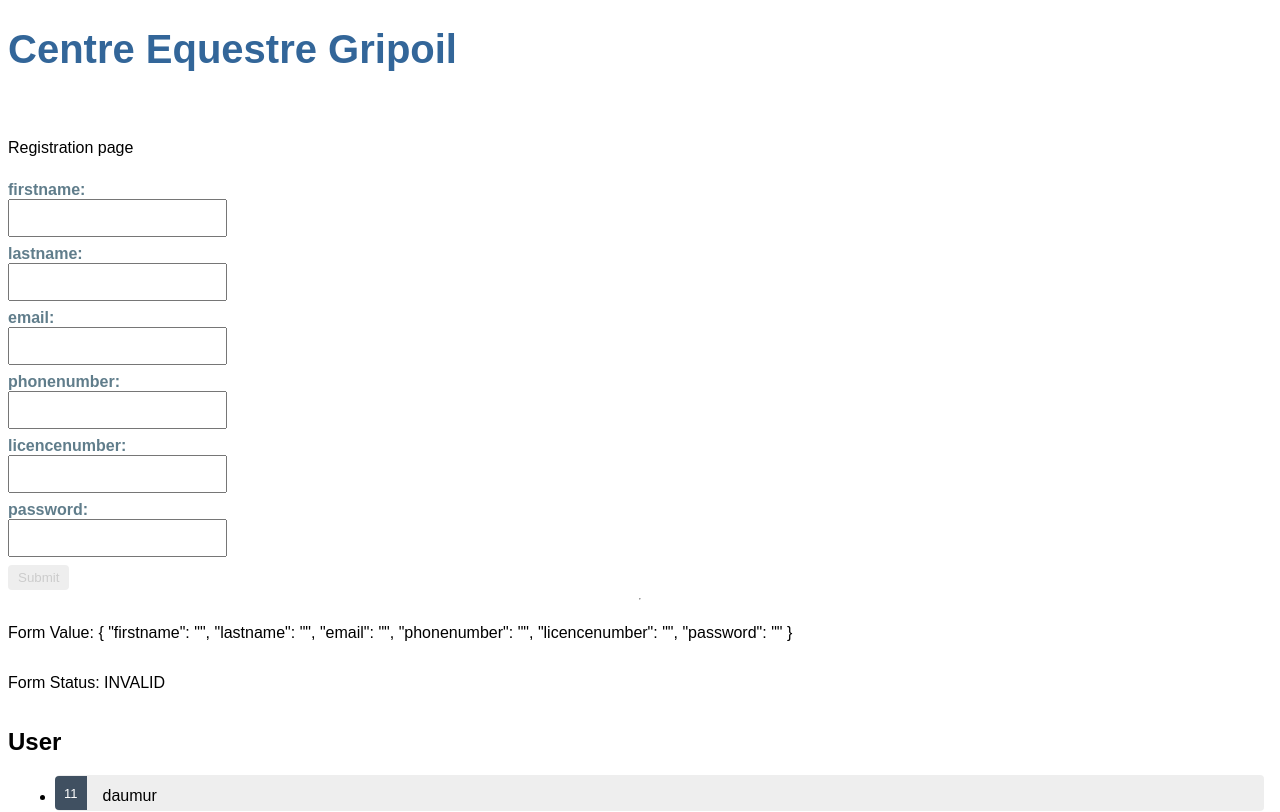
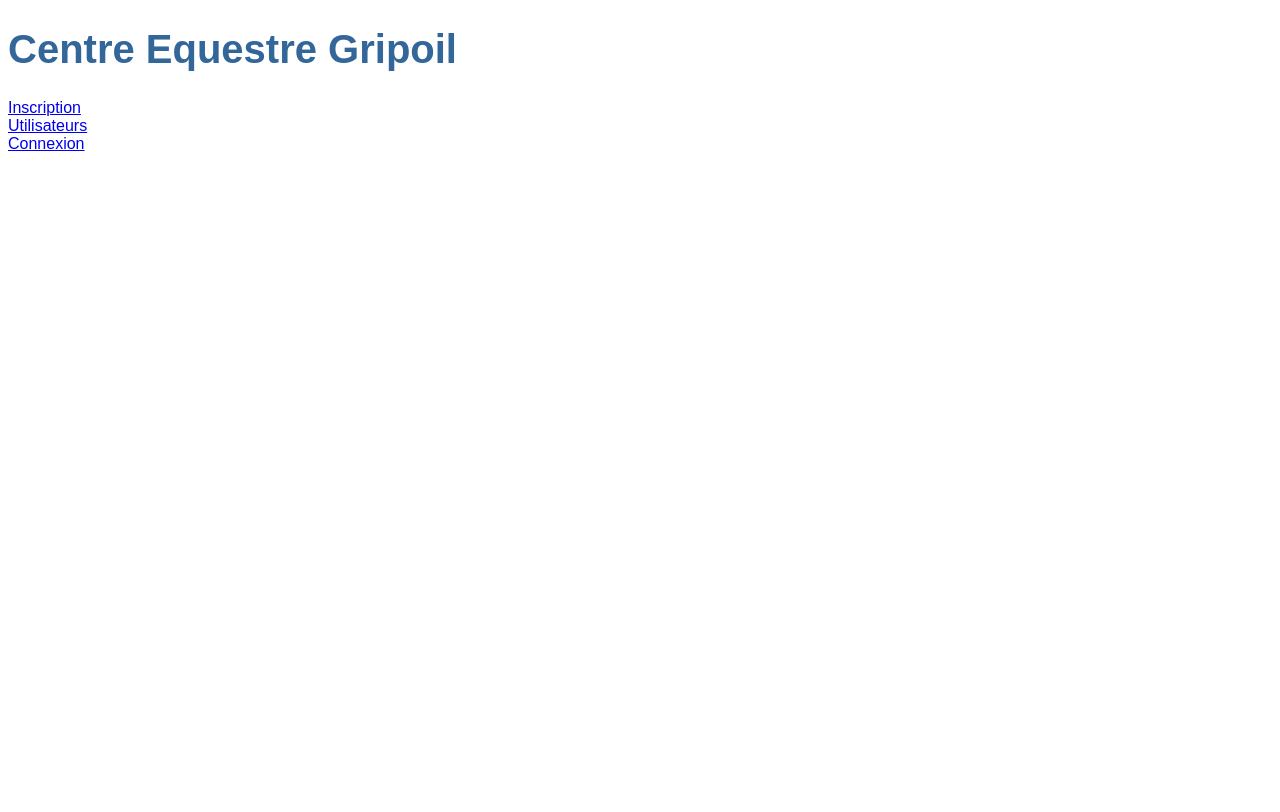
Before and after one commit to awallone/Programmation-web, an Angular app: page / in a window 1280 px wide. Shown: the top 812 px of the page. Built offline with nearby package versions, Linux system fonts and the light colour scheme.

Commit message:
routing et pageLogin

```diff
--- a/src/app/app.component.html
+++ b/src/app/app.component.html
@@ -1,5 +1,19 @@
 <h1>{{title}}</h1>
 
-<app-inscription></app-inscription>
-<app-utilisateurs></app-utilisateurs>
+<nav>
+  <a routerLink="/inscription">Inscription</a>
+</nav>
+
+<nav>
+  <a routerLink="/utilisateurs">Utilisateurs</a>
+</nav>
+
+<nav>
+  <a routerLink="/connexion">Connexion</a>
+</nav>
+
+
+
+<router-outlet> </router-outlet>
+<br>
 <app-messages></app-messages>
--- /dev/null
+++ b/src/app/connexion/connexion.component.html
@@ -0,0 +1 @@
+<p>connexion works!</p>
--- /dev/null
+++ b/src/app/connexion/connexion.component.ts
@@ -0,0 +1,15 @@
+import { Component, OnInit } from '@angular/core';
+
+@Component({
+  selector: 'app-connexion',
+  templateUrl: './connexion.component.html',
+  styleUrls: ['./connexion.component.css']
+})
+export class ConnexionComponent implements OnInit {
+
+  constructor() { }
+
+  ngOnInit(): void {
+  }
+
+}
--- a/src/app/utilisateurs/utilisateurs.component.html
+++ b/src/app/utilisateurs/utilisateurs.component.html
@@ -1,4 +1,4 @@
-<h2>User</h2>
+<h2>Page utilisateurs</h2>
 
  <ul class="utilisateurs">
    <li *ngFor="let utilisateur of utilisateurs"
```
Also changed, not shown: src/app/app-routing.module.ts (added, +22 -0 lines), src/app/app.module.ts (+6 -1 lines), src/app/connexion/connexion.component.css (added), 1 other file (tests, documents, lock files or other folders).
